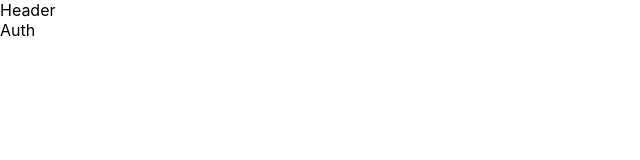
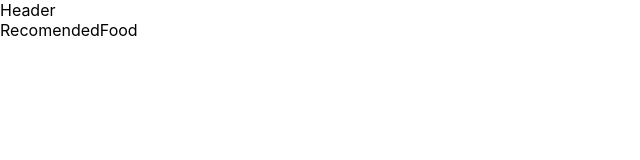
Before and after one commit to StruzhakS/health-app, a React (Create React App) app: page /health-app/recomendedFood in a window 1280 px wide. Shown: the top 160 px of the page, without its empty margins (0-640 px from the left). Built offline with nearby package versions, Linux system fonts and the light colour scheme.

Commit message:
add RecomndedFood

```diff
--- a/src/components/App/App.jsx
+++ b/src/components/App/App.jsx
@@ -1,4 +1,5 @@
 import Layout from 'components/Layout/Layout';
+import RecomendedFood from 'components/RecomendedFood/RecomendedFood';
 import Auth from 'pages/Auth';
 import HomePage from 'pages/HomePage';
 import MainPage from 'pages/MainPage';
@@ -12,6 +13,7 @@ export const App = () => {
           <Route index element={<HomePage />} />
           <Route path="/:auth" element={<Auth />} />
           <Route path="/mainPage" element={<MainPage />} />
+          <Route path="/recomendedFood" element={<RecomendedFood />} />
 
           <Route path="*" element={<HomePage />} />
         </Route>
--- /dev/null
+++ b/src/components/RecomendedFood/RecomendedFood.jsx
@@ -0,0 +1,8 @@
+import React from 'react';
+import s from './RecomendedFood.module.css';
+
+const RecomendedFood = () => {
+  return <div>RecomendedFood</div>;
+};
+
+export default RecomendedFood;
--- /dev/null
+++ b/src/components/RecomendedFood/RecomendedFood.module.css
@@ -0,0 +1,2 @@
+.body {
+}
```
